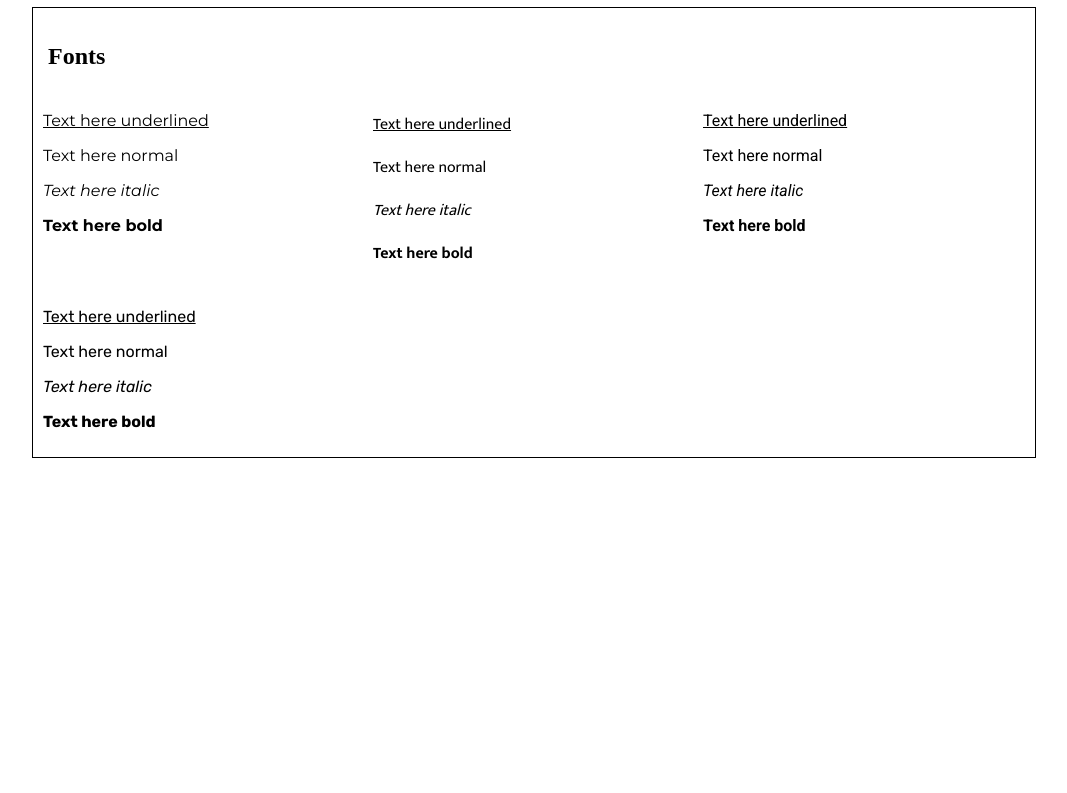
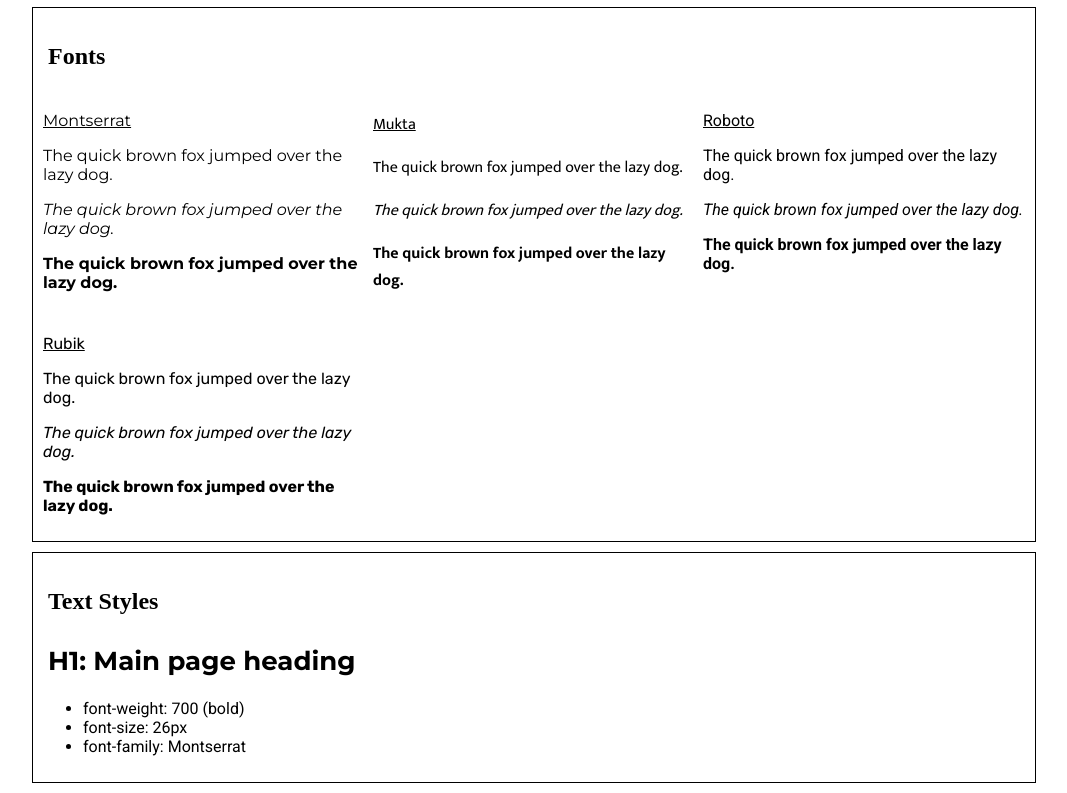
Before and after one commit to garethnoob/Starting, a plain HTML site: page index.html in a window 1280 px wide. Shown: the part 596-1389 px from the top of the page, without its empty margins (106-1173 px from the left). Before the commit the page ends 1064 px from the top, so only its background shows below. Drawn offline with Linux system fonts and the light colour scheme.

Commit message:
add text styles section

```diff
--- a/index.html
+++ b/index.html
@@ -48,29 +48,40 @@
 			<h2>Fonts</h2>
 			<div class="text-container">
 				<div class="text-panel montserrat">
-					<p class="text title">Text here underlined</p>
-					<p class="text">Text here normal</p>
-					<p class="text italic">Text here italic</p>
-					<p class="text bold">Text here bold</p>
+					<p class="text title">Montserrat</p>
+					<p class="text">The quick brown fox jumped over the lazy dog.</p>
+					<p class="text italic">The quick brown fox jumped over the lazy dog.</p>
+					<p class="text bold">The quick brown fox jumped over the lazy dog.</p>
 				</div>
 				<div class="text-panel mukta">
-					<p class="text title">Text here underlined</p>
-					<p class="text">Text here normal</p>
-					<p class="text italic">Text here italic</p>
-					<p class="text bold">Text here bold</p>
+					<p class="text title">Mukta</p>
+					<p class="text">The quick brown fox jumped over the lazy dog.</p>
+					<p class="text italic">The quick brown fox jumped over the lazy dog.</p>
+					<p class="text bold">The quick brown fox jumped over the lazy dog.</p>
 				</div>
 				<div class="text-panel roboto">
-					<p class="text title">Text here underlined</p>
-					<p class="text">Text here normal</p>
-					<p class="text italic">Text here italic</p>
-					<p class="text bold">Text here bold</p>
+					<p class="text title">Roboto</p>
+					<p class="text">The quick brown fox jumped over the lazy dog.</p>
+					<p class="text italic">The quick brown fox jumped over the lazy dog.</p>
+					<p class="text bold">The quick brown fox jumped over the lazy dog.</p>
 				</div>
 				<div class="text-panel rubik">
-					<p class="text title">Text here underlined</p>
-					<p class="text">Text here normal</p>
-					<p class="text italic">Text here italic</p>
-					<p class="text bold">Text here bold</p>
+					<p class="text title">Rubik</p>
+					<p class="text">The quick brown fox jumped over the lazy dog.</p>
+					<p class="text italic">The quick brown fox jumped over the lazy dog.</p>
+					<p class="text bold">The quick brown fox jumped over the lazy dog.</p>
 				</div>
+			</div>
+		</div>
+		<div class="container">
+			<div class="text-styles-container">
+				<h2>Text Styles</h2>
+				<h1 id="heading">H1: Main page heading</h1>
+				<ul class="list">
+					<li>font-weight: 700 (bold)</li>
+					<li>font-size: 26px</li>
+					<li>font-family: Montserrat</li>
+				</ul>
 			</div>
 		</div>
 	</body>
--- a/styles.css
+++ b/styles.css
@@ -116,3 +116,14 @@
 .rubik {
 	font-family: "Rubik";
 }
+
+/* text Style section */
+
+#heading {
+	font-family: Montserrat;
+	font-size: 26px;
+}
+
+ul {
+	font-family: "Roboto";
+}
```
